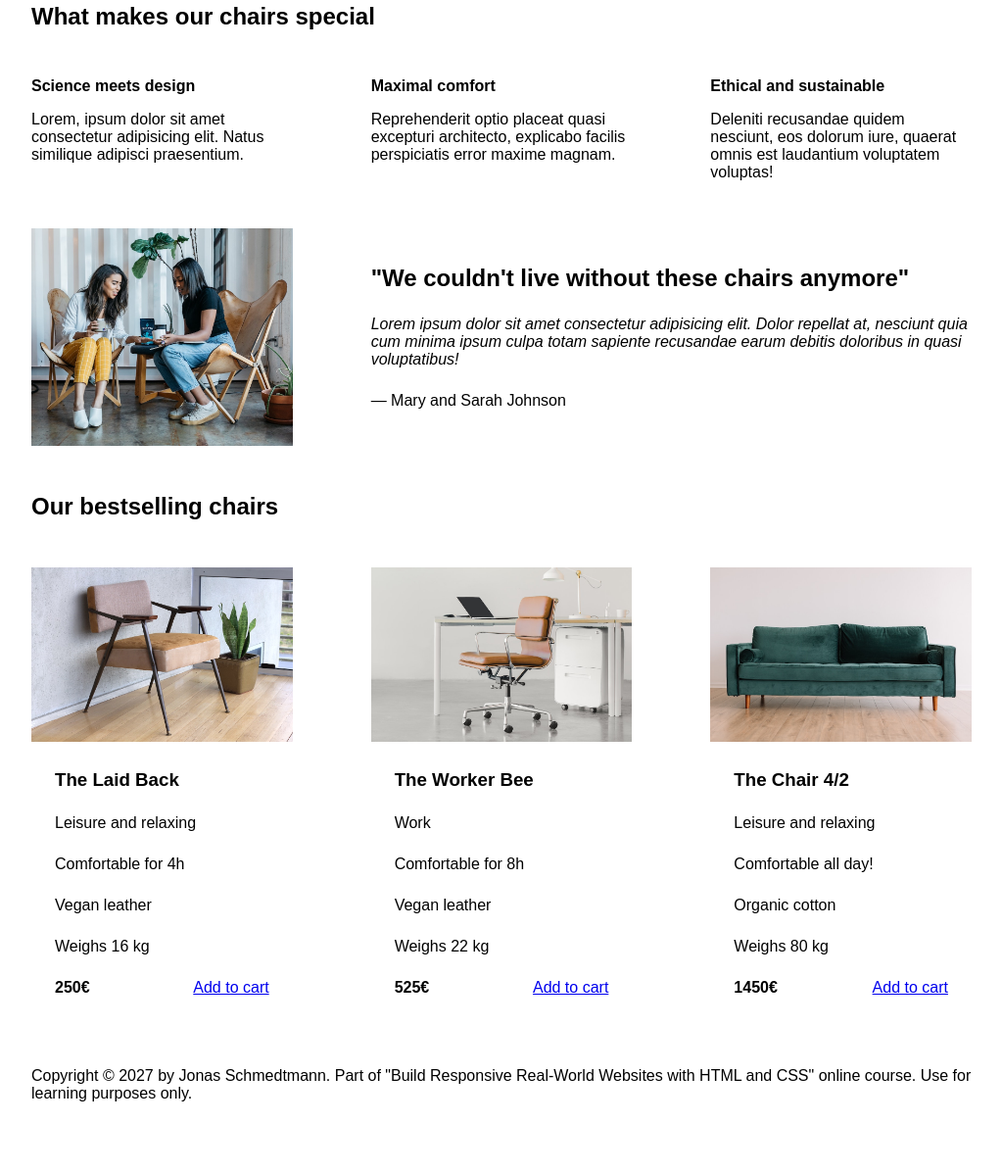
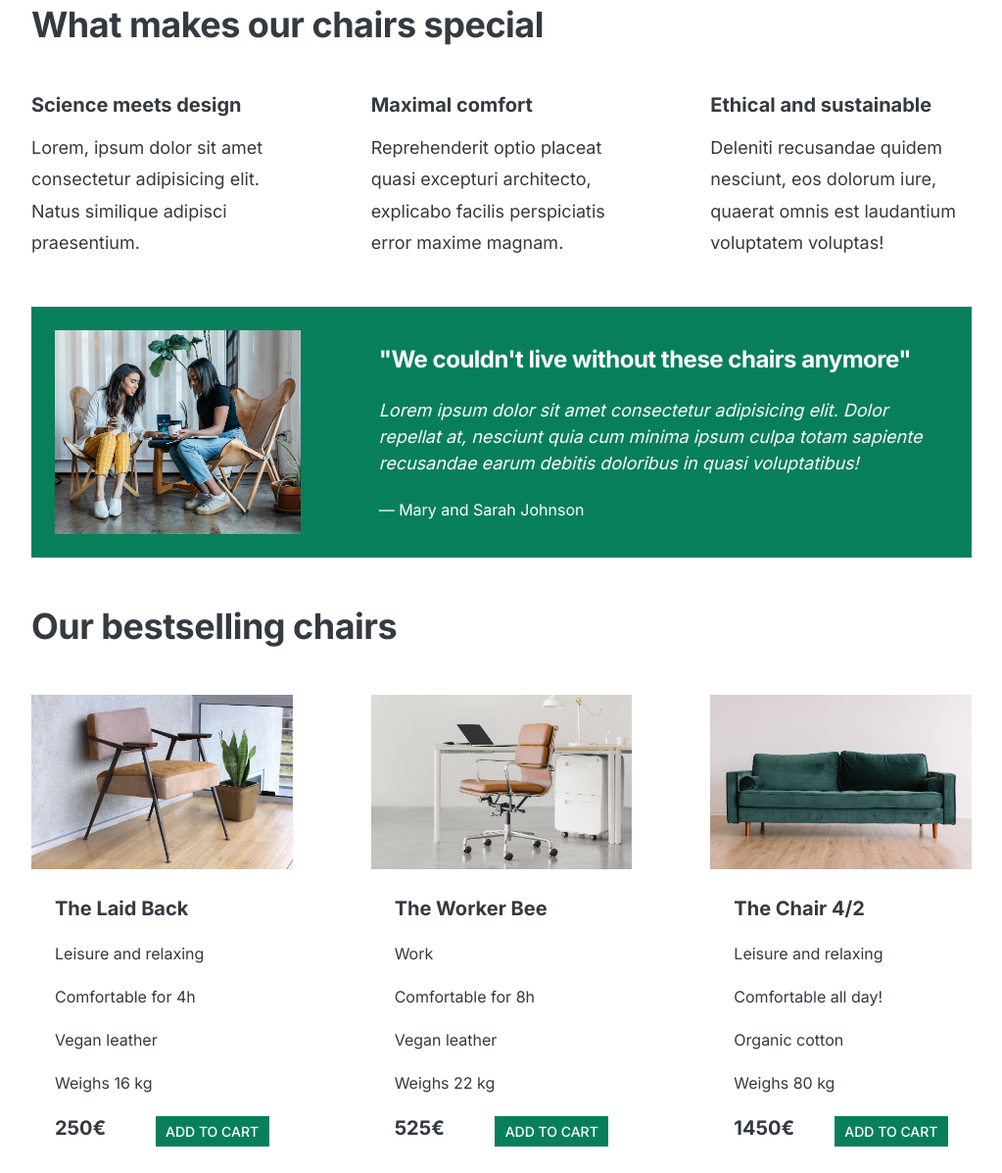
Before and after one commit to marcosmanto/05-Design, a website: page src/index.html in a window 1280 px wide. Shown: the part 533-1730 px from the top of the page at 98% size, without its empty margins (128-1151 px from the left). Before the commit the page ends 1706 px from the top, so only its background shows below. Drawn offline with nearby package versions, Linux system fonts and the light colour scheme; files that its build step writes are made by us from their sources.

Commit message:
implement typography, colors and accents in the frontend

```diff
--- a/src/index.html
+++ b/src/index.html
@@ -4,7 +4,12 @@
     <meta charset="UTF-8" />
     <meta http-equiv="X-UA-Compatible" content="IE=edge" />
     <meta name="viewport" content="width=device-width, initial-scale=1.0" />
-
+    <link rel="preconnect" href="https://fonts.googleapis.com" />
+    <link rel="preconnect" href="https://fonts.gstatic.com" crossorigin />
+    <link
+      href="https://fonts.googleapis.com/css2?family=Inter:wght@400;500;700&display=swap"
+      rel="stylesheet"
+    />
     <link rel="stylesheet" href="css/style.css" />
     <title>Lisbon Chair Shop</title>
   </head>
--- a/src/sass/style.scss
+++ b/src/sass/style.scss
@@ -5,6 +5,21 @@ SPACING SYSTEM (px)
 FONT SIZE SYSTEM (px)
 10 / 12 / 14 / 16 / 18 / 20 / 24 / 30 / 36 / 44 / 52 / 62 / 74 / 86 / 98
 */
+
+// font-families
+$ff-sans: "Inter", sans-serif;
+
+// font-weights
+$fw-regular: 400;
+$fw-semibold: 500;
+$fw-bold: 700;
+
+/* COLORS */
+$primary: #087f5b;
+$primary-light: #099268;
+$text: #343a40;
+$white: #fff;
+$gray: #70757a;
 
 * {
   margin: 0;
@@ -16,7 +31,9 @@ FONT SIZE SYSTEM (px)
 /* GENERAL STYLES */
 /* ------------------------ */
 body {
-  font-family: sans-serif;
+  font-family: $ff-sans;
+  color: $text;
+  border-bottom: 8px solid $primary;
 }
 
 .container {
@@ -29,14 +46,55 @@ section {
   margin-bottom: 48px;
 }
 
+h1 {
+  margin-bottom: 24px;
+  font-size: 44px;
+  line-height: 1.1;
+  letter-spacing: -1px;
+}
+
 h2 {
   margin-bottom: 48px;
+  font-size: 36px;
+  letter-spacing: -0.5px;
+}
+
+h3 {
+  margin-bottom: 24px;
+  font-size: 20px;
 }
 
 .grid-3-cols {
   display: grid;
   grid-template-columns: repeat(3, 1fr);
   column-gap: 80px;
+}
+
+.btn {
+  &:link,
+  &:visited {
+    color: $white;
+    background-color: $primary;
+    text-decoration: none;
+    text-transform: uppercase;
+    font-weight: $fw-semibold;
+    display: inline-block;
+    padding: 1em 2em;
+  }
+
+  &:hover,
+  &:active {
+    background-color: $primary-light;
+  }
+
+  &.btn--big {
+    font-size: 18px;
+  }
+
+  &.btn--small {
+    font-size: 14px;
+    padding: 0.5em 0.75em;
+  }
 }
 
 /* ------------------------ */
@@ -55,12 +113,10 @@ header {
   align-self: center;
 }
 
-h1 {
-  margin-bottom: 24px;
-}
-
 .header-text {
   margin-bottom: 24px;
+  font-size: 20px;
+  line-height: 1.4;
 }
 
 img {
@@ -73,27 +129,37 @@ img {
 
 .features-title {
   margin-bottom: 16px;
+  font-size: 20px;
 }
 
 .features-text {
+  font-size: 18px;
+  line-height: 1.8;
 }
 
 /* TESTIMONIAL */
-.testimonial-section {
+.testimonial {
+  &-section {
+    background-color: $primary;
+    color: $white;
+    padding: 24px;
   }
 
-.testimonial-box {
+  &-box {
     grid-column: 2 / -1;
     align-self: center;
+    h2 {
+      margin-bottom: 24px;
+      font-size: 24px;
+    }
   }
 
-.testimonial-box h2 {
-  margin-bottom: 24px;
-}
-
-.testimonial-text {
+  &-text {
     font-style: italic;
     margin-bottom: 24px;
+    font-size: 18px;
+    line-height: 1.5;
+  }
 }
 
 /* CHAIRS */
@@ -101,24 +167,18 @@ img {
   padding: 24px;
 }
 
-h3 {
-  margin-bottom: 24px;
-}
-
 .chair-details {
   list-style: none;
   margin-bottom: 24px;
-}
-
-.chair-details li {
+  li {
     display: flex;
     align-items: center;
     gap: 12px;
     margin-bottom: 24px;
+    &:last-child {
+      margin-bottom: 0;
     }
-
-.chair-details li:last-child {
-  margin-bottom: 0;
+  }
 }
 
 .chair-icon {
@@ -127,8 +187,12 @@ h3 {
 .chair-price {
   display: flex;
   justify-content: space-between;
+  font-size: 20px;
 }
 
 footer {
   margin-bottom: 48px;
+  font-size: 14px;
+  line-height: 1.3;
+  color: $gray;
 }
```
Lines whose indentation alone changed are shown as unchanged.
